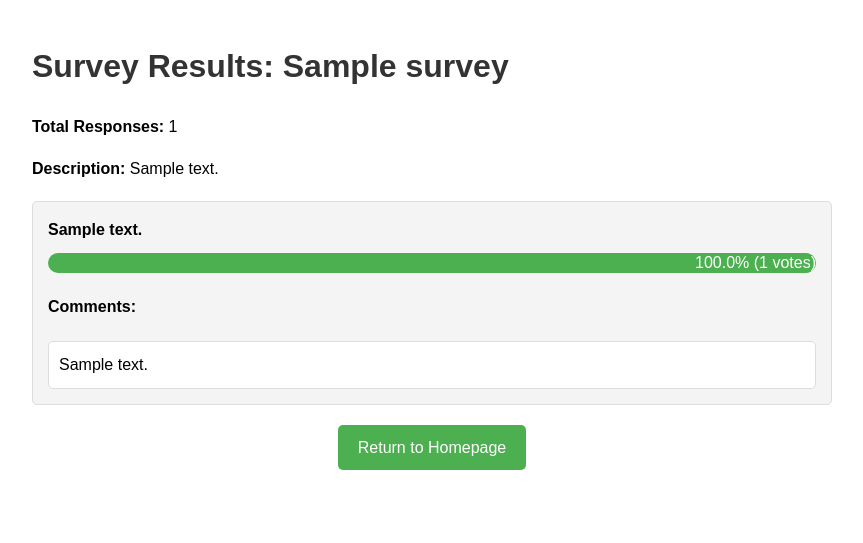
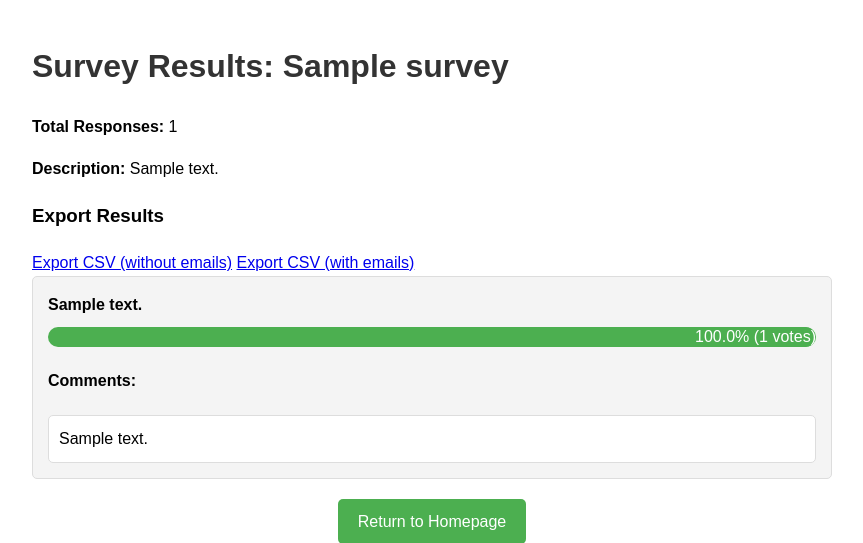
Before and after one commit to 094459/q-developer-workshop-demo-code, a Flask app: page /survey/1/results in a window 1280 px wide. Shown: the top 543 px of the page, without its empty margins (208-1071 px from the left). Run offline with Flask 3, Linux system fonts and the light colour scheme; a user stored in the database is signed in; tables that the repository leaves empty hold one stand-in row (values such as "Sample post").

Commit message:
export added

```diff
--- a/app.py
+++ b/app.py
@@ -9,6 +9,9 @@
 from sqlalchemy.sql import func
 from marshmallow import Schema, fields, validate, ValidationError
 from flask_migrate import Migrate
+import csv
+from io import BytesIO, StringIO
+from flask import send_file
 
 app = Flask(__name__)
 app.config['SQLALCHEMY_DATABASE_URI'] = 'sqlite:///customer_survey.db'
@@ -198,6 +201,52 @@
                          results=results,
                          total_responses=total_responses)
 
+
+@app.route('/survey/<int:survey_id>/export', methods=['GET'])
+@login_required
+def export_survey_results(survey_id):
+    survey = Survey.query.get_or_404(survey_id)
+    if survey.creator_id != current_user.id:
+        flash('You do not have permission to export these results')
+        return redirect(url_for('index'))
+
+    include_email = request.args.get('include_email', 'false').lower() == 'true'
+
+    feedbacks = Feedback.query.filter_by(survey_id=survey_id).all()
+
+    output = StringIO()
+    writer = csv.writer(output)
+
+    # Write header
+    header = ['Timestamp', 'Selected Option']
+    if include_email:
+        header.extend(['Email', 'Comment'])
+    else:
+        header.append('Comment')
+    writer.writerow(header)
+
+    # Write each feedback as a row
+    for feedback in feedbacks:
+        row = [
+            feedback.created_at.strftime('%Y-%m-%d %H:%M:%S'),
+            feedback.selected_option.text
+        ]
+        if include_email:
+            row.extend([feedback.user_email or '', feedback.comment or ''])
+        else:
+            row.append(feedback.comment or '')
+        writer.writerow(row)
+
+    output.seek(0)
+
+    filename = f"{survey.title}_results.csv"
+    return send_file(BytesIO(output.getvalue().encode('utf-8')),
+                     mimetype='text/csv',
+                     as_attachment=True,
+                     download_name=filename)
+
+
+
 @app.route('/logout')
 @login_required
 def logout():
--- a/templates/survey_results.html
+++ b/templates/survey_results.html
@@ -85,6 +85,12 @@
             {% endif %}
         </div>
 
+        <div class="export-options">
+            <h3>Export Results</h3>
+            <a href="{{ url_for('export_survey_results', survey_id=survey.id, include_email=false) }}" class="btn btn-primary">Export CSV (without emails)</a>
+            <a href="{{ url_for('export_survey_results', survey_id=survey.id, include_email=true) }}" class="btn btn-primary">Export CSV (with emails)</a>
+        </div>
+
         {% for option_id, result in results.items() %}
             <div class="option-result">
                 <div class="option-text">{{ result.text }}</div>
```
